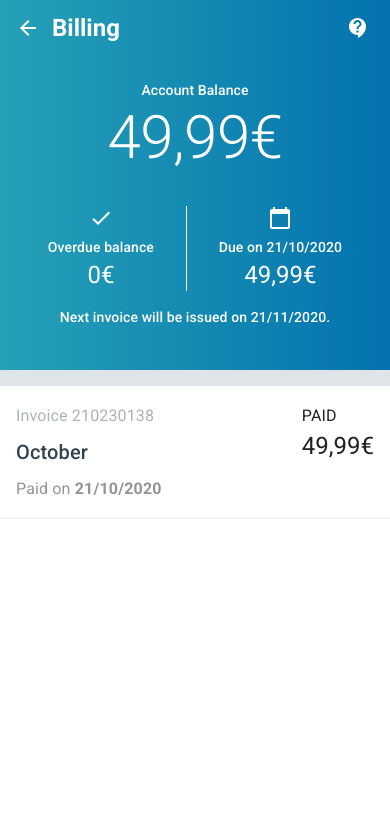
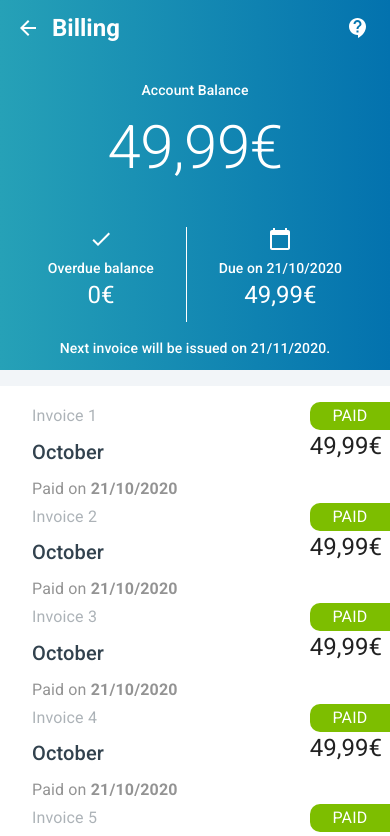
Before and after one commit to anovi0101/billings, a Next.js app: page / in a window 390 px wide. Shown: the top 836 px of the page. Built offline with nearby package versions, Linux system fonts and the light colour scheme.

Commit message:
Mobile-Invoice cards(Billing page) + other tweaks

```diff
--- a/pages/InvoiceCard.js
+++ b/pages/InvoiceCard.js
@@ -3,11 +3,11 @@ import Link from "next/link";
 
 export default function InvoiceCard (props){
     return (
-        <Link href={props.href} as={`/invoices/${props.id}`}>
-            <Grid container spacing={2}>
+        <Link href={props.href} as={`/invoices/${props.id}`} passHref>
+            <Grid container spacing={2} sx={{marginLeft:0}}>
           <Grid item xs container direction="column" sx={{color: "#32424E"}}>
             <Typography gutterBottom variant="subtitle1" component="div" sx={{opacity: 0.4}}>
-              Invoice 210230138
+              Invoice {props.id}
             </Typography>
             <Typography variant="h6" gutterBottom>
               October
@@ -17,8 +17,8 @@ export default function InvoiceCard (props){
             </Typography>
           </Grid>
           <Grid item>
-            <Typography variant="subtitle1">PAID</Typography>
-            <Typography variant="h5">49,99{"\u20AC"}</Typography>
+            <Typography variant="subtitle1" sx={{textAlign: "center", backgroundColor: "#7DBE00", color: "#fff", borderTopLeftRadius: "10px", borderBottomLeftRadius: "10px", right: 0}}>PAID</Typography>
+            <Typography variant="h5" sx={{paddingRight: 1}}>49,99{"\u20AC"}</Typography>
           </Grid>
         </Grid>
         </Link>
--- /dev/null
+++ b/pages/Invoices.js
@@ -0,0 +1,23 @@
+import { Paper } from "@mui/material";
+import InvoiceCard from "./InvoiceCard";
+
+export default function Invoices(props) {
+    return(
+  <Paper
+    sx={{
+    "&>*+*": {marginTop: "16px"},
+      p: 2,
+      marginTop: 2,
+      marginLeft: "auto",
+      marginRight: "auto",
+      maxWidth: 500,
+      flexGrow: 1,
+      borderRadius: 0,
+      boxShadow: "inset 0px -1px 0px rgba(50, 66, 78, 0.1)",
+    }}
+  >
+    {props.invoicesIds.map((number) => {
+      return <InvoiceCard key={number.id} id={number.id} href="/invoices/[invoice]" />;
+    })}
+  </Paper>
+    )}
--- a/pages/index.js
+++ b/pages/index.js
@@ -18,19 +18,30 @@ import {
   CalendarToday,
 } from "@mui/icons-material";
 
+import Invoices from "./Invoices";
+
 const invoiceNumbers = [
-  { id: 123455 },
-  { id: 234567 },
-  { id: 345678 },
-  { id: 456789 },
-  { id: 567890 },
+  { id: 1 },
+  { id: 2 },
+  { id: 3 },
+  { id: 4 },
+  { id: 5 },
+  { id: 6 },
+  { id: 7 },
+  { id: 8},
+  { id: 9 },
+  { id: 10 },
+  { id: 11 },
+  { id: 12 },
+  { id: 13 },
+  { id: 14 },
 ];
 
 export default function Home() {
   return (
-    <Container disableGutters sx={{ flexGrow: 1, background: "#DEE4E8"}}>
+    <Container disableGutters sx={{ flexGrow: 1, background: "#F2F5F8"}}>
       <AppBar
-        position="static"
+        position="sticky"
         sx={{
           boxShadow: "0px 0px 0px 0px",
           height: "5rem",
@@ -73,6 +84,7 @@ export default function Home() {
           background: "linear-gradient(90deg, #26A1B7 0%, #0372AE 100%)",
           textAlign: "center",
           height: "290px",
+          display: "grid"
         }}
       >
         <Typography variant="subtitle2">Account Balance</Typography>
@@ -114,75 +126,7 @@ export default function Home() {
         </Typography>
       </Box>
 
-      <Paper sx={{ p: 2, marginTop: 2,marginLeft: "auto", marginRight:"auto", maxWidth: 500, flexGrow: 1, borderRadius: 0, boxShadow: "inset 0px -1px 0px rgba(50, 66, 78, 0.1)"}}>
-        <Grid container spacing={2}>
-          <Grid item xs container direction="column" sx={{color: "#32424E"}}>
-            <Typography gutterBottom variant="subtitle1" component="div" sx={{opacity: 0.4}}>
-              Invoice 210230138
-            </Typography>
-            <Typography variant="h6" gutterBottom>
-              October
-            </Typography>
-            <Typography variant="subtitle1" color="text.secondary" sx={{opacity: 0.7}}>
-              Paid on <strong>21/10/2020</strong>
-            </Typography>
-          </Grid>
-          <Grid item>
-            <Typography variant="subtitle1" sx={{right: 1}}>PAID</Typography>
-            <Typography variant="h5">49,99{"\u20AC"}</Typography>
-          </Grid>
-        </Grid>
-      </Paper>
+      <Invoices invoicesIds={invoiceNumbers}/>
     </Container>
-
-    /*
-    <Container disableGutters maxWidth="sm">
-      <AppBar
-        position="sticky"
-        style={{
-          background: "linear-gradient(90deg, #26A1B7 0%, #0372AE 100%)",
-          color: "#fff",
-          flexDirection: "row",
-          height: "80px",
-          alignItems: "center",
-          boxShadow: "0px 0px 0px 0px",
-          fontSize: "24px",
-          fontWeight: "700",
-          justifyContent: "space-between"
-        }}
-      >
-        <IconButton >
-          <ArrowBack />
-        </IconButton>
-        <Typography variant="h5">Billing</Typography>
-      <IconButton >
-          <ContactSupport />
-        </IconButton>
-        </AppBar>
-        <Box style={{color: "#fff", background: "linear-gradient(90deg, #26A1B7 0%, #0372AE 100%)", textAlign: "center"}}>
-        <Typography variant="subtitle2">
-            Account Balance
-          </Typography>
-          <Typography variant="h4">
-            49,99{'\u20AC'}
-          </Typography>
-        </Box>
-
-      </Container>
-
-  <>
-  <h2>
-    Billing
-  </h2>
-  <h2>
-    My Invoices
-  </h2>
-  {invoiceNumbers.map((number) => {
-    return <div key={invoiceNumbers.id}>
-      <Link as={`/invoices/${number.id}`} href="/invoices/[invoice]">
-      <a>{number.id}</a>
-      </Link>
-      </div>
-  })}</> */
   );
 }
```
